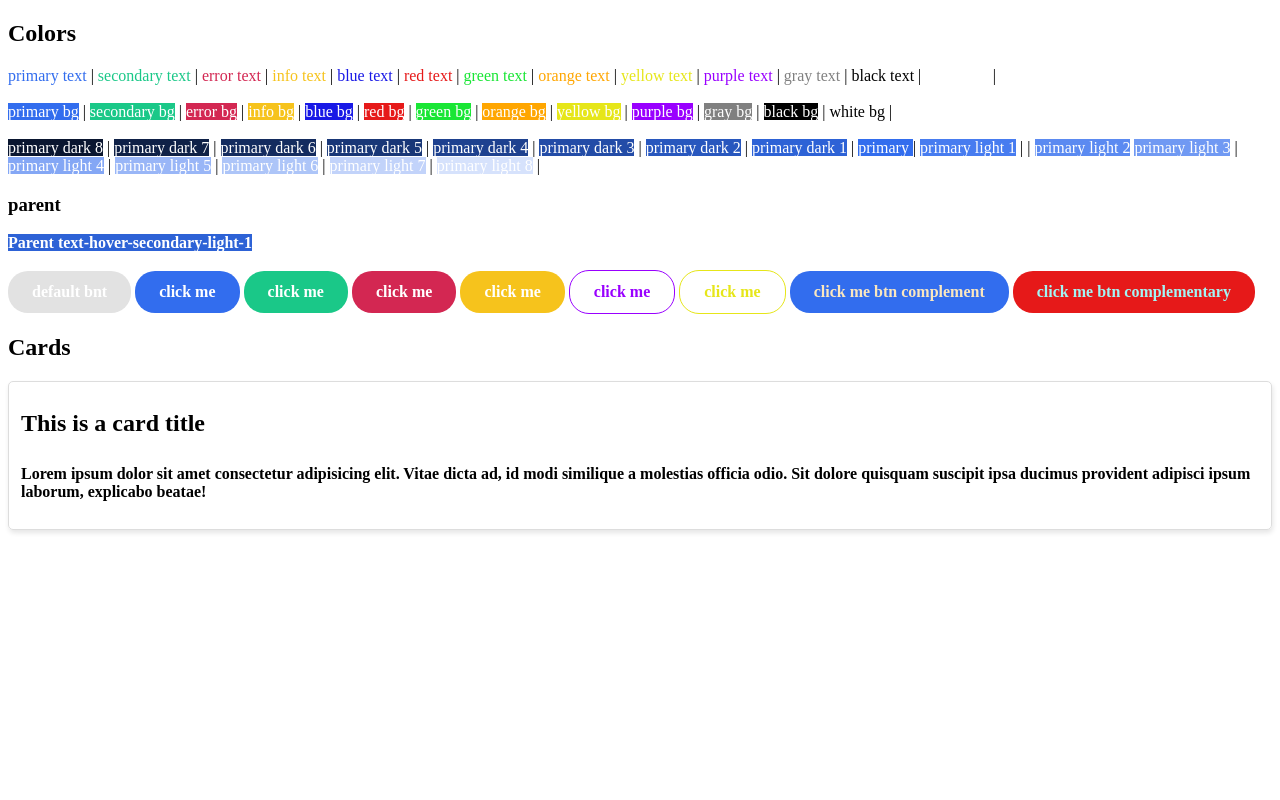
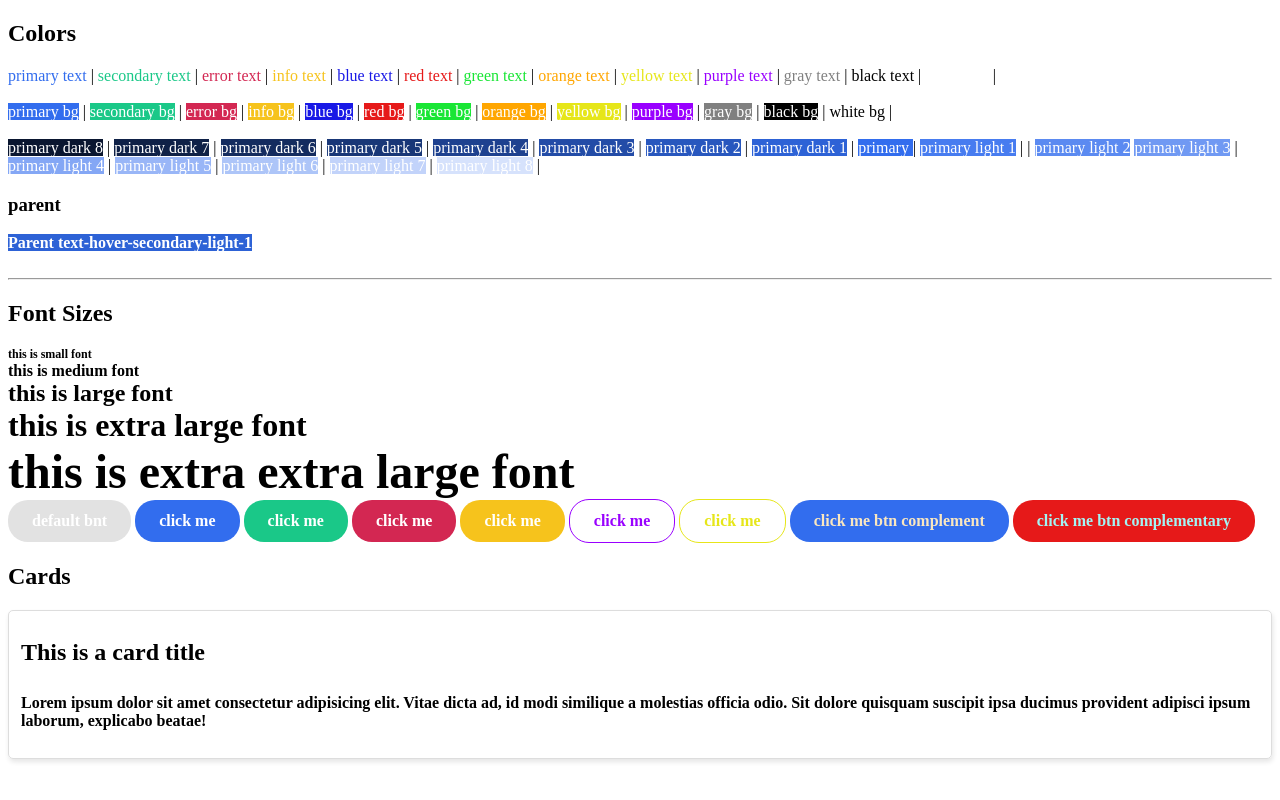
Before and after one commit to DJIOTSA/learning-sass-bootstrap, a website: page sass_tutorials/index.html in a window 1280 px wide. Drawn offline with Linux system fonts and the light colour scheme.

Commit message:
update folder

```diff
--- a/sass_tutorials/index.html
+++ b/sass_tutorials/index.html
@@ -56,14 +56,21 @@
     <span class="bg-primary-light-7 text-white">primary light 7</span> |
     <span class="bg-primary-light-8 text-white">primary light 8</span> |
 
-    <br /><b/>
+    <br /><b />
     <h3>parent</h3>
     <span class="bg-primary-dark-1 text-hover-secondary-light-1 text-white">
       Parent text-hover-secondary-light-1
     </span>
-    <br> <br>
-
+    <br />
+    <br />
+    <hr />
     <!-- font-size -->
+    <h2 class="mb-2">Font Sizes</h2>
+    <div class="font-sm">this is small font</div>
+    <div class="font-md">this is medium font</div>
+    <div class="font-lg"> this is large font</div>
+    <div class="font-xl">this is extra large font</div>
+    <div class="font-xxl">this is extra extra large font</div>
 
     <!-- buttons -->
     <a href="#" class="text-white btn">default bnt</a>
@@ -71,9 +78,13 @@
     <a href="#" class="text-white btn-secondary">click me</a>
     <a href="#" class="text-white btn-error">click me</a>
     <a href="#" class="text-white btn-info">click me</a>
-    <a href="#" class="text-purple btn-outline-purple text-hover-white  ">click me</a>
-    <a href="#" class="text-yellow btn-outline-yellow text-hover-white ">click me</a>
-    <a href="#" class="btn-complement-primary ">click me btn complement</a>
+    <a href="#" class="text-purple btn-outline-purple text-hover-white"
+      >click me</a
+    >
+    <a href="#" class="text-yellow btn-outline-yellow text-hover-white"
+      >click me</a
+    >
+    <a href="#" class="btn-complement-primary">click me btn complement</a>
     <a href="#" class="btn-complement-red">click me btn complementary</a>
     <!-- cards -->
     <h2>Cards</h2>
```
